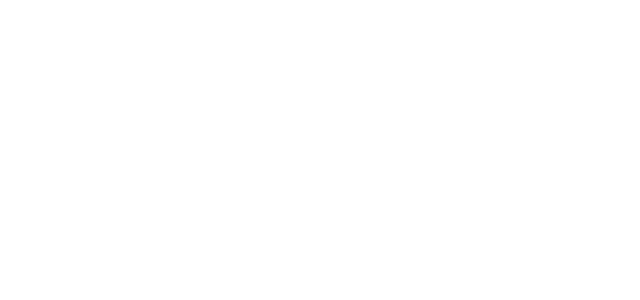
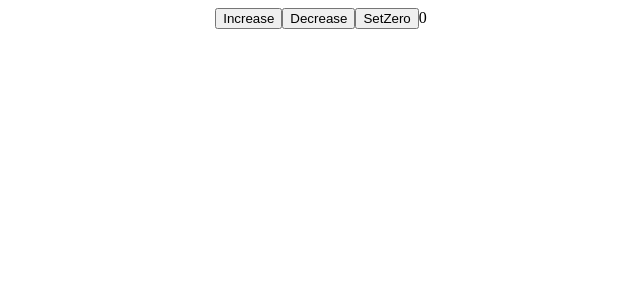
Before and after one commit to mrteeson94/learn_react, a React (Create React App) app in the folder episode1/: page / in a window 1280 px wide. Shown: the top 300 px of the page, without its empty margins (319-959 px from the left). Built offline with nearby package versions, Linux system fonts and the light colour scheme.

Commit message:
:sparkles: counter task using states

```diff
--- a/episode1/src/App.js
+++ b/episode1/src/App.js
@@ -1,8 +1,27 @@
 import './App.css';
+import {useState} from 'react';
+function App() {
+  const [count,setCount] = useState(0);
 
-function App() {
+  const IncreaseCount = (event) => {
+    setCount(count + 1)
+  };
+
+  const DecreaseCount = (event) => {
+    setCount(count - 1)
+  };
+
+  const SetToZero = (event) => {
+    setCount(0)
+  };
+
   return(
     <div className='App'>
+    <button onClick={IncreaseCount}>Increase</button>
+    <button onClick={DecreaseCount}>Decrease</button>
+    <button onClick={SetToZero}>SetZero</button>
+    {count}
+
     </div>
   );
 }
```
